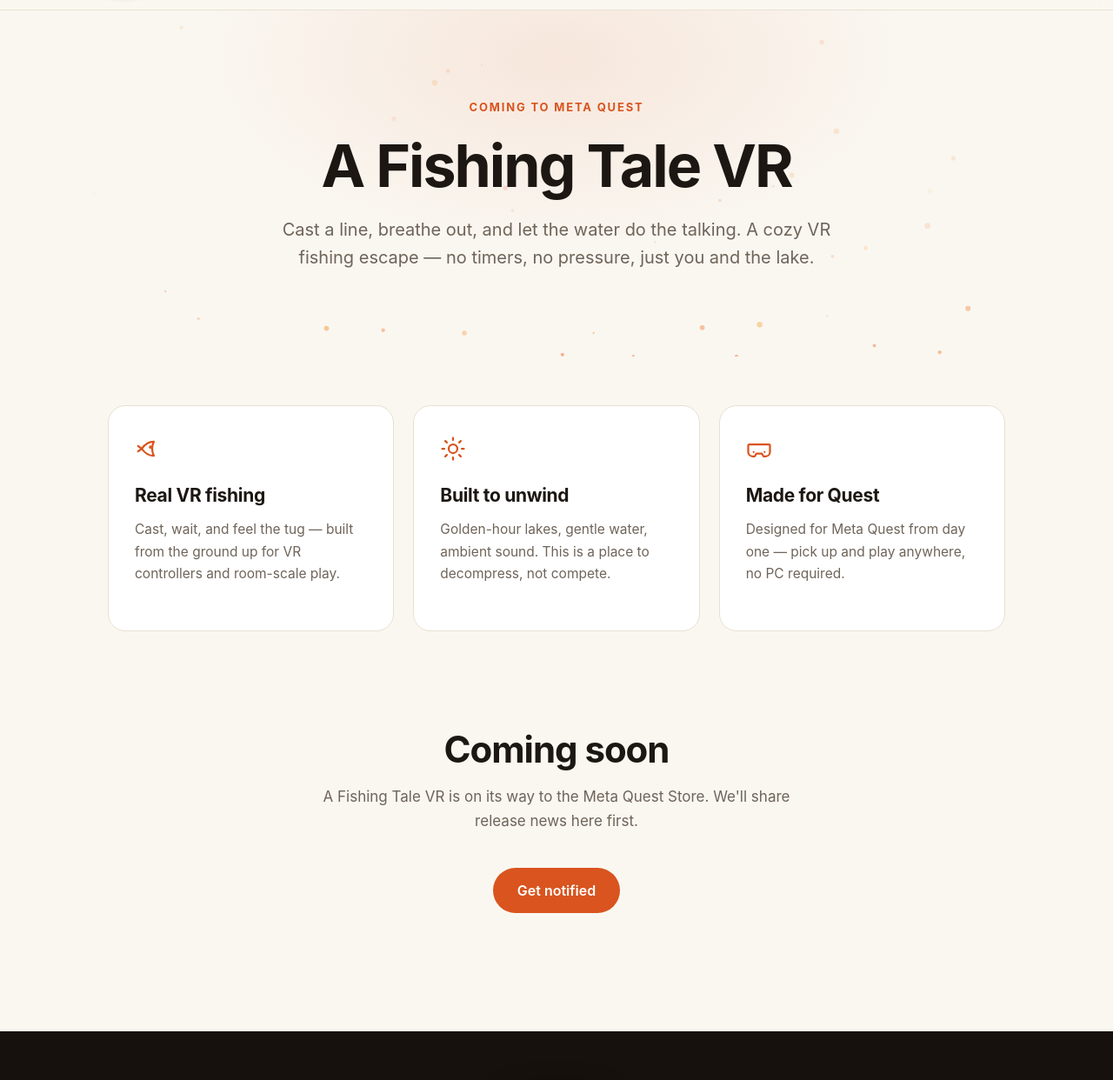
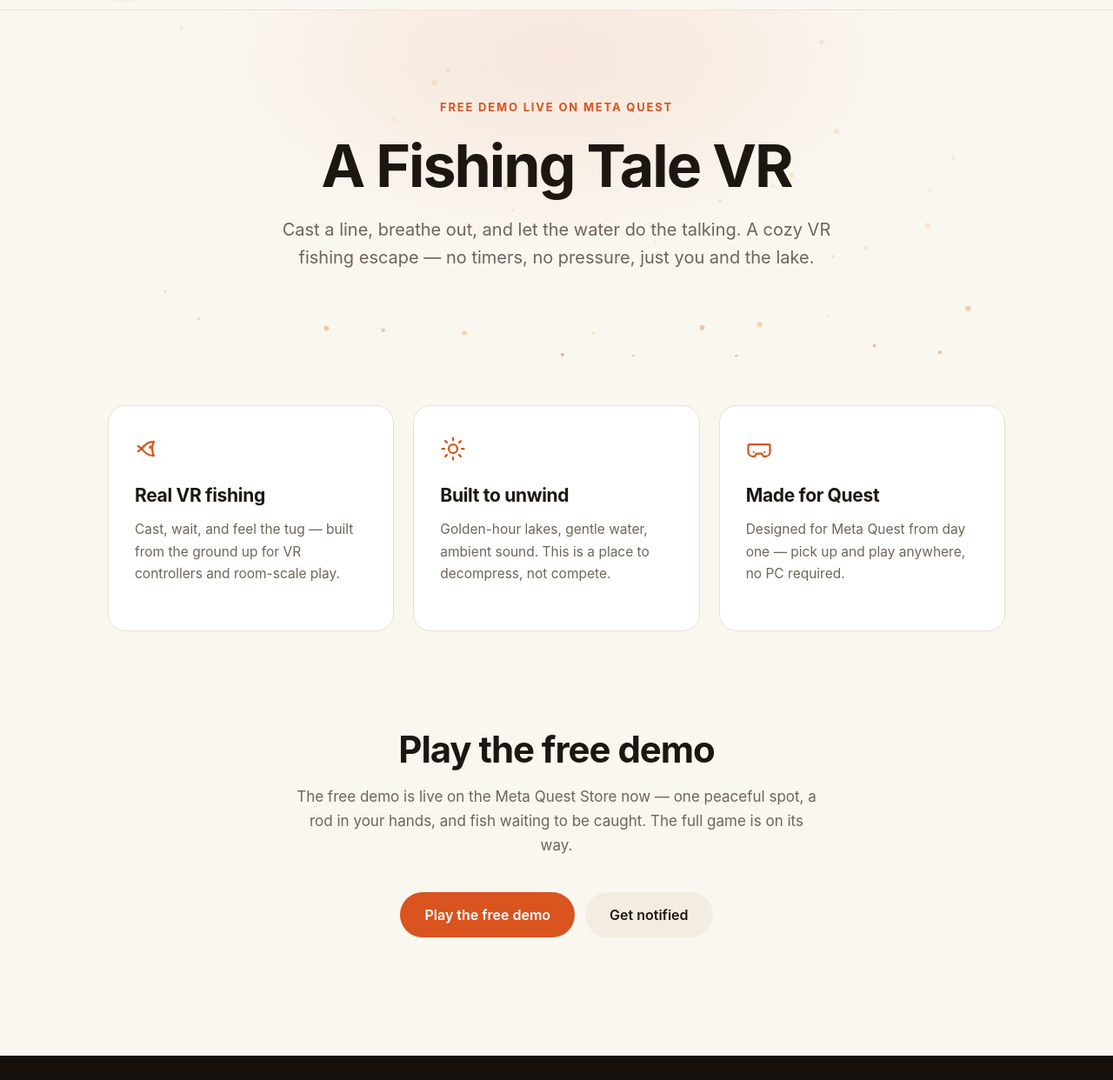
Before and after one commit to FyrebiteJoshy/fyrebitestudios.com, a plain HTML site: page a-fishing-tale-vr.html in a window 1280 px wide. Shown: the part 58-1300 px from the top of the page at 87% size. Drawn offline with Linux system fonts and the light colour scheme.

Commit message:
Add Fishing Tale VR demo link; publish Deep End wishlist button

```diff
--- a/a-fishing-tale-vr.html
+++ b/a-fishing-tale-vr.html
@@ -4,7 +4,7 @@
 <meta charset="UTF-8">
 <meta name="viewport" content="width=device-width, initial-scale=1.0">
 <title>A Fishing Tale VR — Fyrebite Games</title>
-<meta name="description" content="A Fishing Tale VR — a cozy VR fishing escape coming to Meta Quest.">
+<meta name="description" content="A Fishing Tale VR — a cozy VR fishing escape. Play the free demo now on Meta Quest.">
 <link rel="stylesheet" href="style.css">
 </head>
 <body>
@@ -25,7 +25,7 @@
 
 <header class="hero wrap">
   <canvas id="embers"></canvas>
-  <span class="eyebrow">Coming to Meta Quest</span>
+  <span class="eyebrow">Free demo live on Meta Quest</span>
   <h1>A Fishing Tale VR</h1>
   <p class="lede">Cast a line, breathe out, and let the water do the talking. A cozy VR fishing escape — no timers, no pressure, just you and the lake.</p>
 </header>
@@ -53,11 +53,12 @@
 
   <section class="section">
     <div class="section-head">
-      <h2>Coming soon</h2>
-      <p>A Fishing Tale VR is on its way to the Meta Quest Store. We'll share release news here first.</p>
+      <h2>Play the free demo</h2>
+      <p>The free demo is live on the Meta Quest Store now — one peaceful spot, a rod in your hands, and fish waiting to be caught. The full game is on its way.</p>
     </div>
     <div class="btn-row">
-      <a class="btn btn-primary" href="contact.html">Get notified</a>
+      <a class="btn btn-primary" href="https://www.meta.com/experiences/a-fishing-tale-vr-demo/1470078112849939/" target="_blank" rel="noopener">Play the free demo</a>
+      <a class="btn btn-ghost" href="contact.html">Get notified</a>
     </div>
   </section>
 </main>
```
Also changed, not shown: deep-end.html (+3 -2 lines), index.html (+1 -1 lines).
